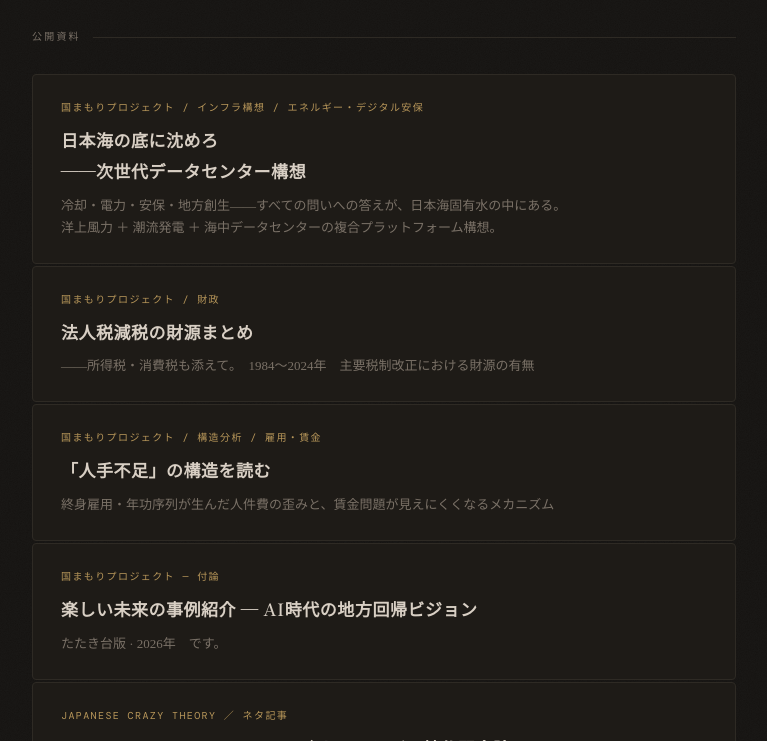
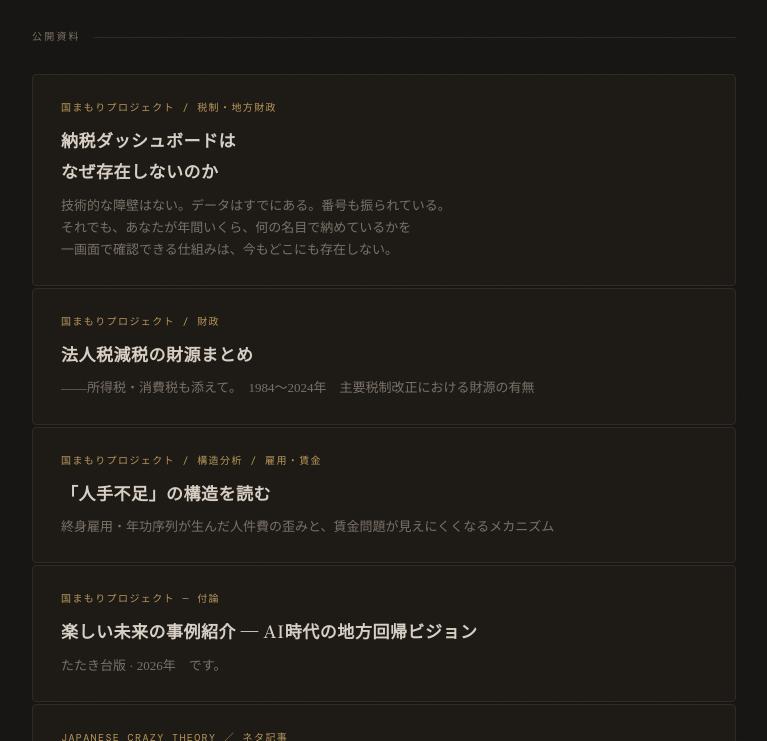
Before and after one commit to maskedrider88/maskedrider88.github.io, a Jekyll site: the page index.html, which Jekyll copies as it is, in a window 1280 px wide and 900 px high, scrolled down 374 px, cut to the strip 159-900 px from the top of the window. Shown: the whole strip, without its empty margins (256-1023 px from the left). Built offline with Jekyll 4.4.1, drawn with Linux system fonts in a browser that asks for light colours; some web fonts are replaced.

Commit message:
Update index.html

```diff
--- a/index.html
+++ b/index.html
@@ -234,10 +234,10 @@
       <p class="section-label">公開資料</p>
       <div class="card-list">
 
-        <a class="card" href="kaichuu_dc_proposal.html">
-          <p class="card-tag">国まもりプロジェクト / インフラ構想 / エネルギー・デジタル安保</p>
-          <p class="card-title">日本海の底に沈めろ<br>——次世代データセンター構想</p>
-          <p class="card-desc">冷却・電力・安保・地方創生——すべての問いへの答えが、日本海固有水の中にある。<br>洋上風力 ＋ 潮流発電 ＋ 海中データセンターの複合プラットフォーム構想。</p>
+        <a class="card" href="tax-dashboard.html">
+          <p class="card-tag">国まもりプロジェクト / 税制・地方財政</p>
+          <p class="card-title">納税ダッシュボードは<br>なぜ存在しないのか</p>
+          <p class="card-desc">技術的な障壁はない。データはすでにある。番号も振られている。<br>それでも、あなたが年間いくら、何の名目で納めているかを<br>一画面で確認できる仕組みは、今もどこにも存在しない。</p>
         </a>
 
         <a class="card" href="zaigemn_naki_genzeicho.html">
```
